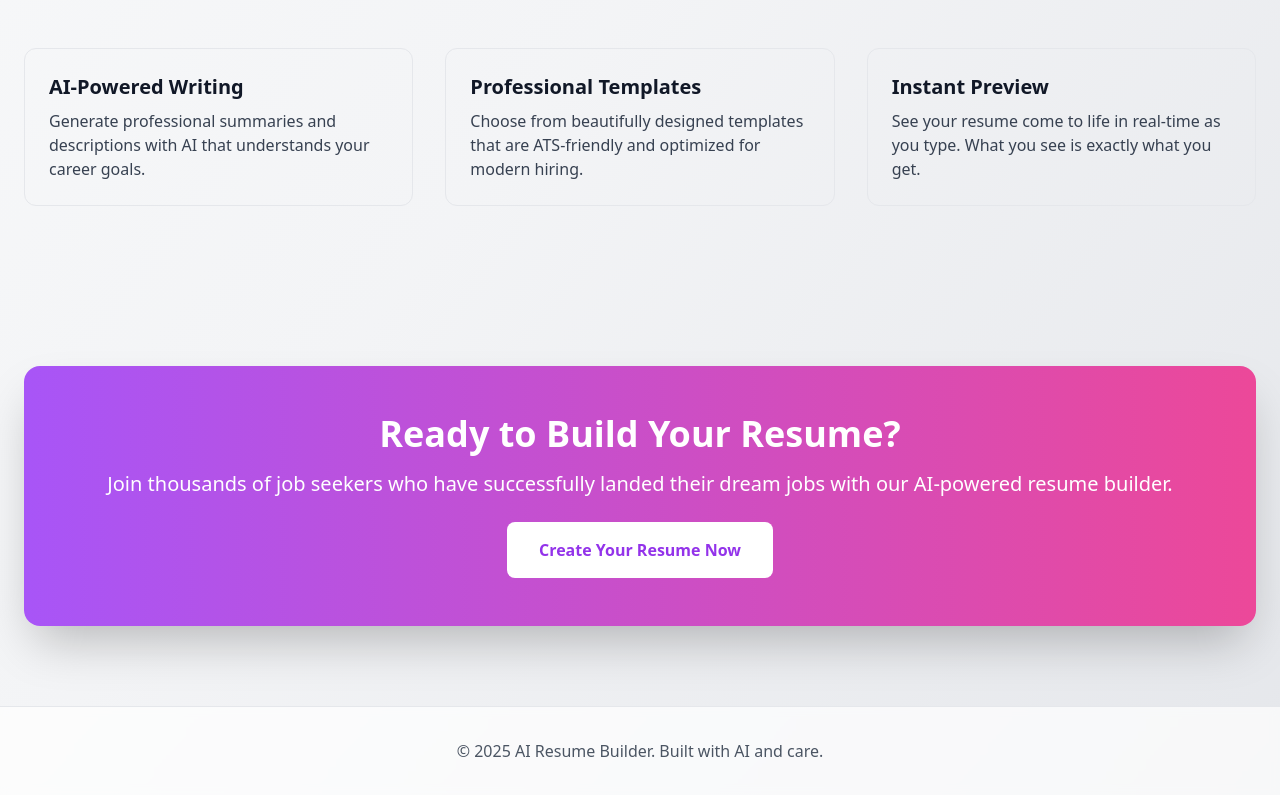
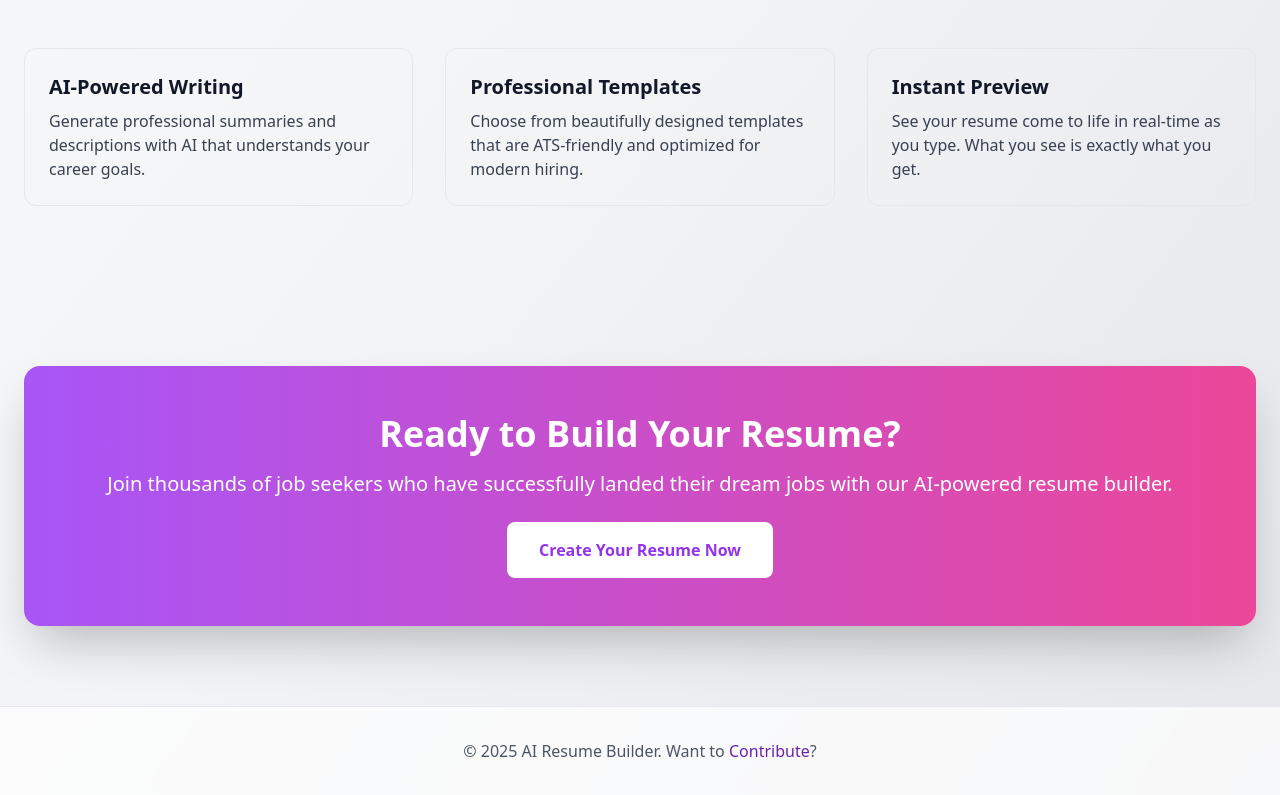
Before and after one commit to abhinavsaxena2308/AI-Resume-Builder, a React (Vite) app: page / in a window 1280 px wide. Shown: the part 829-1624 px from the top of the page. Built offline with nearby package versions, Linux system fonts and the light colour scheme; no server answers.

Commit message:
github-integration and footer-update

```diff
--- a/src/pages/Auth.jsx
+++ b/src/pages/Auth.jsx
@@ -65,12 +65,14 @@ const Auth = () => {
     setLoading(true);
     try {
       const { error } = await supabase.auth.signInWithOAuth({
-        provider:"google",
-        options: { redirectTo: `${window.location.origin}/dashboard` },
+        provider,
+        options: {
+          redirectTo: `${window.location.origin}/dashboard`, // Must match GitHub OAuth app redirect
+        },
       });
       if (error) throw error;
     } catch (error) {
-      toast({ title: "Error", description: error.message, variant: "destructive" });
+      toast({ title: "Error", description: error.message || "OAuth login failed", variant: "destructive" });
     } finally {
       setLoading(false);
     }
--- a/src/pages/index.jsx
+++ b/src/pages/index.jsx
@@ -54,7 +54,6 @@ const Index = () => {
 
   return (
     <div className="min-h-screen bg-gradient-to-br from-gray-50 via-gray-100 to-gray-200 dark:from-gray-900 dark:via-gray-800 dark:to-gray-700 text-gray-900 dark:text-gray-100 transition-colors duration-300">
-
       {/* Header */}
       <header className="sticky top-0 z-50 bg-white/70 dark:bg-gray-800/70 backdrop-blur-sm border-b shadow-sm">
         <div className="container mx-auto flex justify-between items-center px-3 sm:px-6 py-3 sm:py-4">
@@ -106,7 +105,6 @@ const Index = () => {
         </div>
       </header>
 
-
       {/* Hero Section */}
       <section className="container mx-auto px-6 py-20 grid lg:grid-cols-2 gap-12 items-center">
         <div className="space-y-6">
@@ -123,7 +121,8 @@ const Index = () => {
           </h1>
 
           <p className="text-xl text-gray-700 dark:text-gray-300">
-            Create professional, ATS-friendly resumes with AI assistance. Stand out and land your dream job faster.
+            Create professional, ATS-friendly resumes with AI assistance. Stand
+            out and land your dream job faster.
           </p>
 
           <div className="flex gap-4">
@@ -170,21 +169,24 @@ const Index = () => {
           <div className="p-6 border rounded-xl hover:shadow-lg transition">
             <h3 className="text-xl font-bold mb-2">AI-Powered Writing</h3>
             <p className="text-gray-700 dark:text-gray-300">
-              Generate professional summaries and descriptions with AI that understands your career goals.
+              Generate professional summaries and descriptions with AI that
+              understands your career goals.
             </p>
           </div>
 
           <div className="p-6 border rounded-xl hover:shadow-lg transition">
             <h3 className="text-xl font-bold mb-2">Professional Templates</h3>
             <p className="text-gray-700 dark:text-gray-300">
-              Choose from beautifully designed templates that are ATS-friendly and optimized for modern hiring.
+              Choose from beautifully designed templates that are ATS-friendly
+              and optimized for modern hiring.
             </p>
           </div>
 
           <div className="p-6 border rounded-xl hover:shadow-lg transition">
             <h3 className="text-xl font-bold mb-2">Instant Preview</h3>
             <p className="text-gray-700 dark:text-gray-300">
-              See your resume come to life in real-time as you type. What you see is exactly what you get.
+              See your resume come to life in real-time as you type. What you
+              see is exactly what you get.
             </p>
           </div>
         </div>
@@ -193,9 +195,12 @@ const Index = () => {
       {/* CTA Section */}
       <section className="container mx-auto px-6 py-20 text-center">
         <div className="p-12 bg-gradient-to-r from-purple-500 to-pink-500 text-white rounded-2xl shadow-2xl">
-          <h2 className="text-4xl font-bold mb-4">Ready to Build Your Resume?</h2>
+          <h2 className="text-4xl font-bold mb-4">
+            Ready to Build Your Resume?
+          </h2>
           <p className="text-xl mb-6">
-            Join thousands of job seekers who have successfully landed their dream jobs with our AI-powered resume builder.
+            Join thousands of job seekers who have successfully landed their
+            dream jobs with our AI-powered resume builder.
           </p>
           <button
             onClick={() => navigate(user ? "/dashboard" : "/auth")}
@@ -208,7 +213,18 @@ const Index = () => {
 
       {/* Footer */}
       <footer className="border-t bg-white/70 dark:bg-gray-800/70 backdrop-blur-sm py-8">
-        <p className="text-center text-gray-600 dark:text-gray-400">© 2025 AI Resume Builder. Built with AI and care.</p>
+        <p className="text-center text-gray-600 dark:text-gray-400">
+          © 2025 AI Resume Builder. Want to{" "}
+          <a
+            href="https://github.com/abhinavsaxena2308/AI-Resume-Builder"
+            target="_blank"
+            rel="noopener noreferrer"
+            className="text-purple-800"
+          >
+            Contribute
+          </a>
+          ?
+        </p>
       </footer>
     </div>
   );
```
Lines whose indentation alone changed are shown as unchanged.
